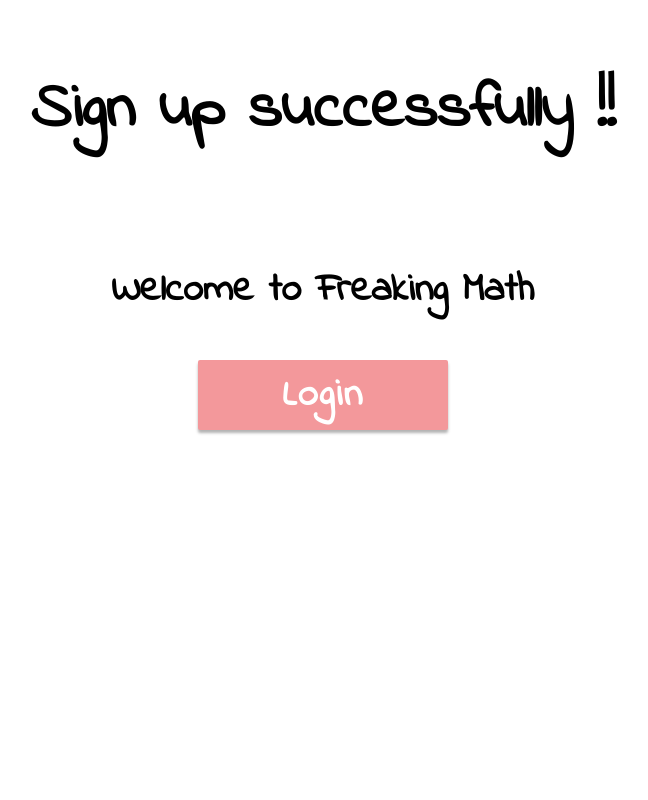
After one commit to nguyenduong2612/freakingMath, a PHP site: page /success.php in a window 1280 px wide. The commit adds this page. Shown: the whole page, without its empty margins (317-965 px from the left). Run offline with PHP 8.4, Linux system fonts and the light colour scheme; the visitor is signed in with stand-in values (Sample User, id 1); some libraries are stand-ins or nearby versions.

Commit message:
freaking math

```diff
--- a/index.css
+++ b/index.css
@@ -53,7 +53,7 @@ body {
     border-radius: 2px;
     box-shadow: 0 3px 3px 0 rgba(0, 0, 0, 0.3);
     outline: none;
-  	margin-top: 50px;
+  	margin: 50px 40px 0;
   	transition: 0.6s;
 }
 .pinkbtn:hover {
--- a/index.php
+++ b/index.php
@@ -6,7 +6,7 @@
 ?>
 <html>
 <head>
-	<title>Math</title>
+	<title>Freaking Math</title>
 	<meta charset="utf-8">
 
 	<meta name="viewport" content="width=device-width, initial-scale=1.0">
--- a/login.php
+++ b/login.php
@@ -20,7 +20,7 @@ if($_SERVER["REQUEST_METHOD"] == "POST") {
 		$_SESSION['login_user'] = $myusername;
         header("location: index.php");
    	} else {
-        echo "<span class = 'loginfail'>Your Username or Password is invalid<br>";
+        echo "<span class = 'loginfail'>Your Username or Password is invalid</span>";
     }
 }
 ?>
@@ -38,8 +38,9 @@ if($_SERVER["REQUEST_METHOD"] == "POST") {
 			<form action = "" method = "post">
 				<label>Username  :</label><input type = "text" name = "username" class = "box" size="25"><br><br>
 				<label>Password  :</label><input type = "password" name = "password" class = "box" size="25"><br><br>
-				<input type = "submit" value = " Submit " class="submit"><br>
+				<input type = "submit" value = " Sign in " class="submit	"><br>
 			</form>
+			<span class="signup">New player? Sign up <a href="register.php">here</a></span>
 		</div>
 	</div>
 </body>
--- /dev/null
+++ b/success.php
@@ -0,0 +1,59 @@
+<html>
+<head>
+	<title>Sign UP</title>
+	<style type="text/css">
+		* {
+			margin: 0;
+			padding: 0;
+			box-sizing: border-box;
+		}
+		body {
+			font-family: 'Indie Flower', cursive;
+			font-weight: bold;
+		}
+		.head {
+			display: block;
+			text-align: center;
+			font-size: 4rem;
+		    padding: 5% 0;
+		}
+		.welcome {
+			display: block;
+			text-align: center;
+			font-size: 2.5rem;
+		    padding: 40px 0;
+		}
+		.btn {
+			font-family: 'Indie Flower', cursive;
+			font-weight: bold;
+			text-align: center;
+			width: 250px;
+			height: 70px;
+			margin: 0 calc(50% - 125px);
+			font-size: 2.5rem;
+		    letter-spacing: 1.5px;
+		    color: #fff;
+			border: none;
+		    border-radius: 2px;
+		    box-shadow: 0 3px 3px 0 rgba(0, 0, 0, 0.3);
+		    outline: none;
+		    background-color: #f3989b;
+		}
+		.btn:hover {
+			background-color: #f5a5a8;
+			box-shadow: 0 3px 3px 0 rgba(0, 0, 0, 0.5);
+			transition: 0.5s;
+		}
+
+	</style>
+	<link href="https://fonts.googleapis.com/css?family=Indie+Flower" rel="stylesheet">
+	<script src="https://code.jquery.com/ui/1.12.1/jquery-ui.js"></script>
+</head>
+<body>
+	<div class="main">
+		<span class="head">Sign up successfully !!</span>
+		<span class="welcome">Welcome to Freaking Math</span>
+		<button class="btn" onclick="location.href='login.php'">Login</button>
+	</div>
+</body>
+</html>
```
Also changed, not shown: login.css (+18 -8 lines), register.css (added, +83 -0 lines), register.php (added, +45 -0 lines).
